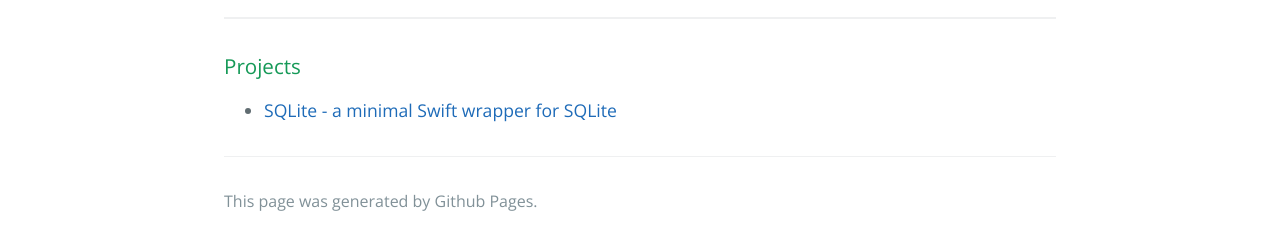
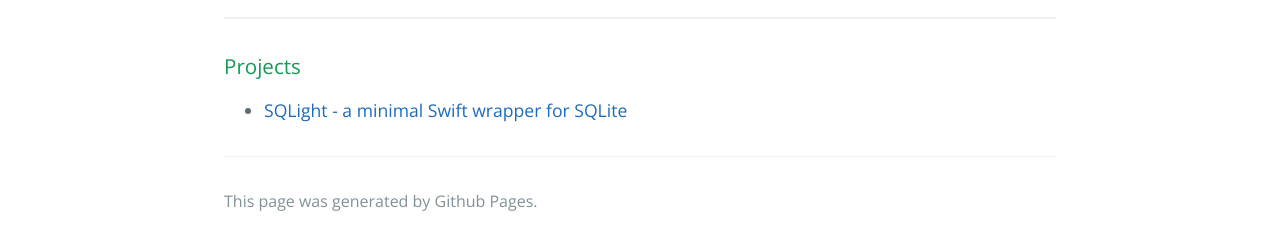
Before and after one commit to nickmain/nickmain.github.io, a Jekyll site: the page built from index.md, in a window 1280 px wide. Shown: the part 442-692 px from the top of the page. Built offline with Jekyll 4.4.1, drawn with Linux system fonts in a browser that asks for light colours; our own code applies the rules of GitHub Pages for plain Markdown files.

Commit message:
Update index.md

```diff
--- a/index.md
+++ b/index.md
@@ -14,4 +14,4 @@ Remote, or with occasional on-site meetings in California.
 
 ### Projects
 
-* [SQLite - a minimal Swift wrapper for SQLite](https://hello.nickmain.com/SQLight/documentation/sqlight/)
+* [SQLight - a minimal Swift wrapper for SQLite](https://hello.nickmain.com/SQLight/documentation/sqlight/)
```
